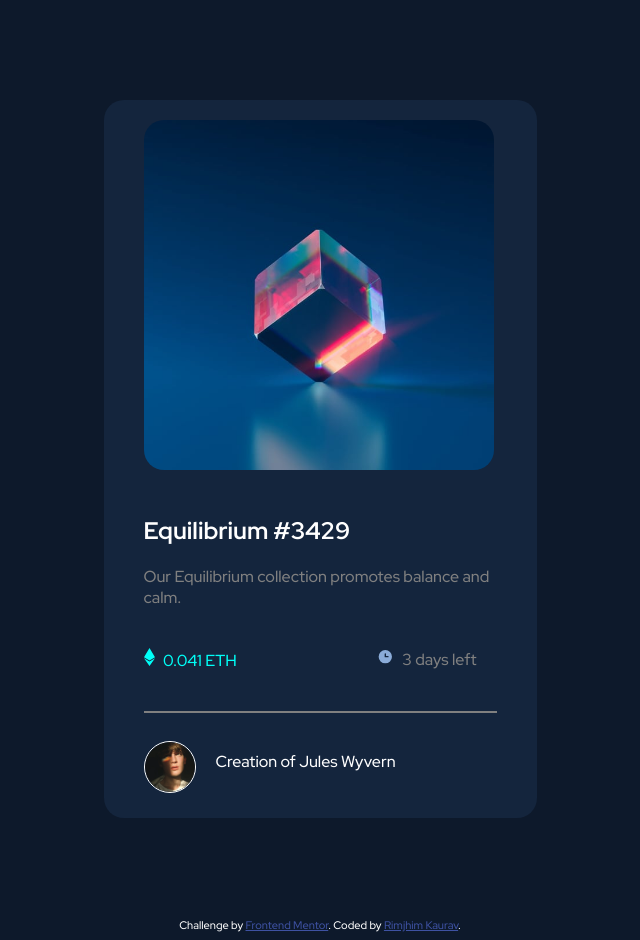
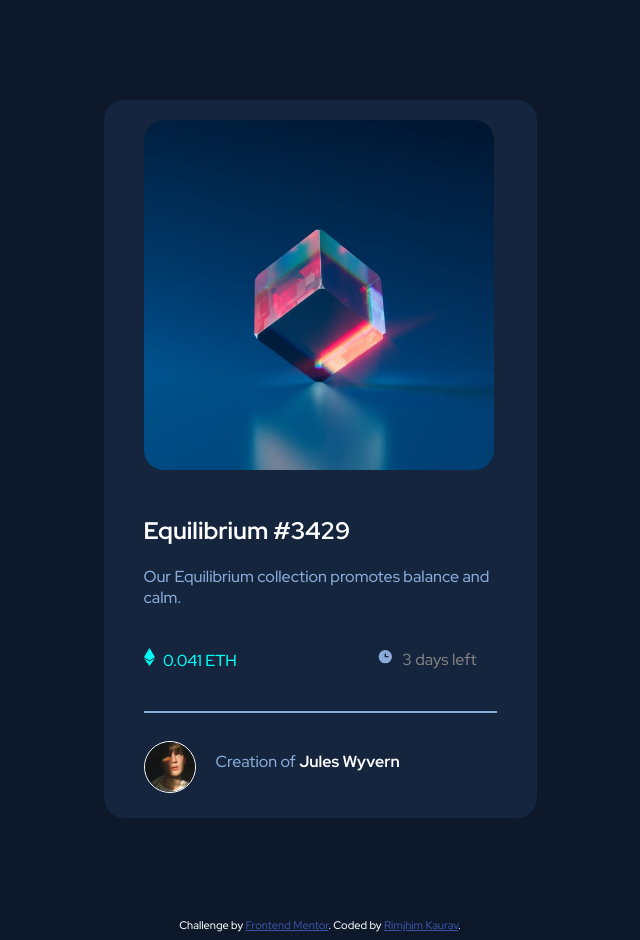
Before and after one commit to rjk1104/NFT-preview-card-component, a plain HTML site: page index.html in a window 1280 px wide. Shown: the whole page, without its empty margins (320-960 px from the left). Drawn offline with Linux system fonts and the light colour scheme.

Commit message:
Update style.css

```diff
--- a/style.css
+++ b/style.css
@@ -28,7 +28,7 @@ body {
 }
 .card-body p {
   margin: 20px 20px 0px 20px;
-  color: gray;
+  color: hsl(215, 51%, 70%);
 }
 .card-bottom {
   display: inline-flex;
@@ -57,7 +57,7 @@ body {
   margin: 20px;
 }
 .card-footer hr {
-  border: 1px solid gray;
+  border: 1px solid hsl(215, 51%, 70%);
   margin-left: 20px;
   margin-right: 20px;
 }
@@ -78,4 +78,10 @@ body {
 
 .items .contentsource p {
   margin-top: 30px;
+  color:hsl(215, 51%, 70%);
 }
+
+.items .contentsource span{
+    color:white;
+    font-weight: bold;
+}
```
